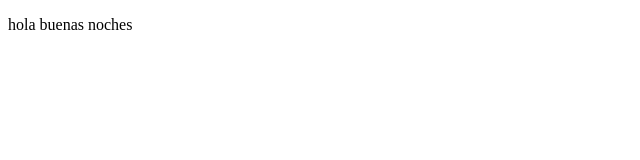
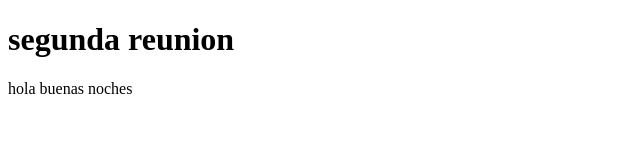
Before and after one commit to Hajime233/test122, a plain HTML site: page curso practica/index.html in a window 1280 px wide. Shown: the whole page, without its empty margins (0-640 px from the left). Drawn offline with Linux system fonts and the light colour scheme.

Commit message:
segunda prueba

```diff
--- a/curso practica/index.html
+++ b/curso practica/index.html
@@ -6,6 +6,8 @@
     <title>Document</title>
 </head>
 <body>
+    <h1>segunda reunion</h1>
     <p>hola buenas noches</p>
+
 </body>
 </html>
```
